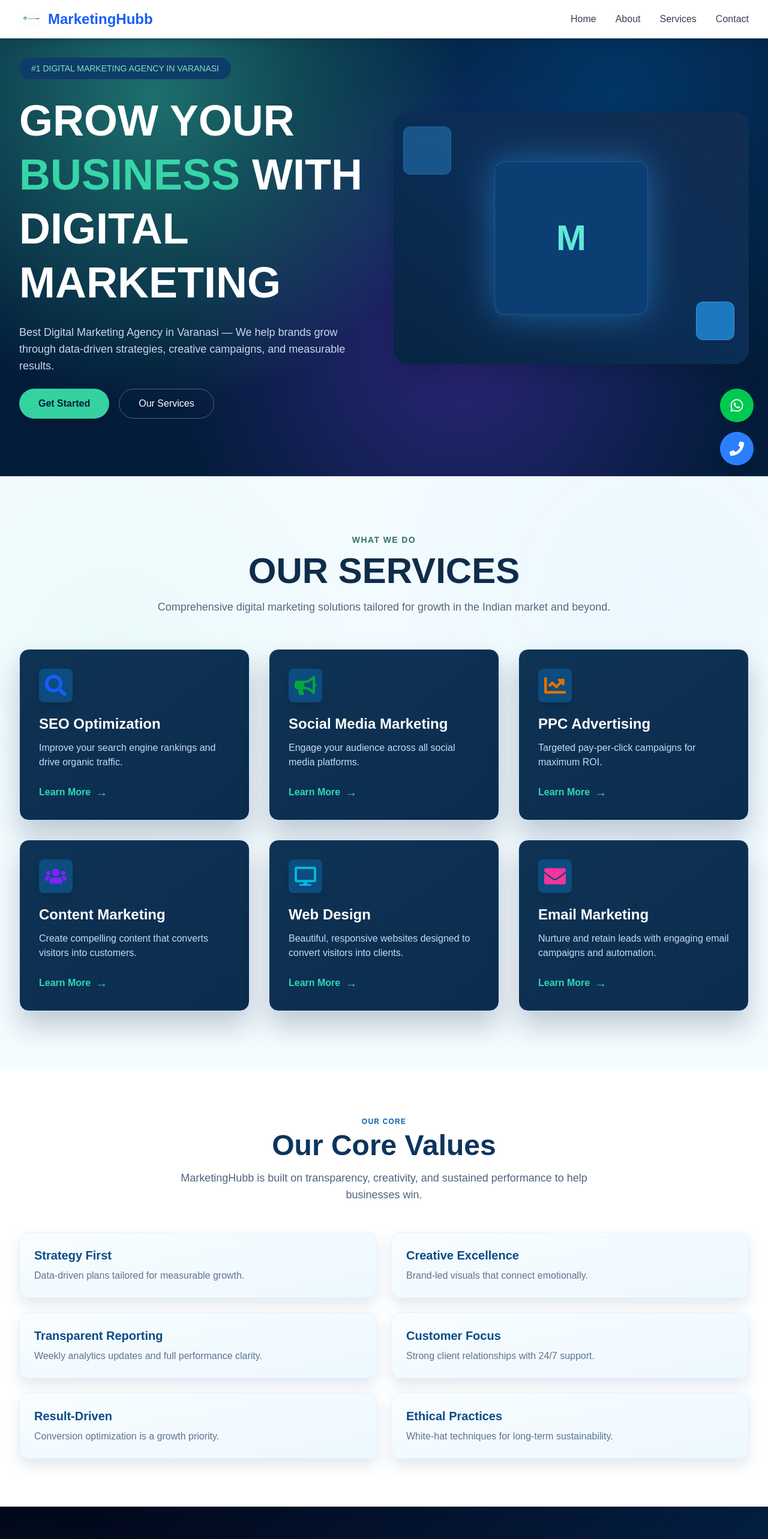
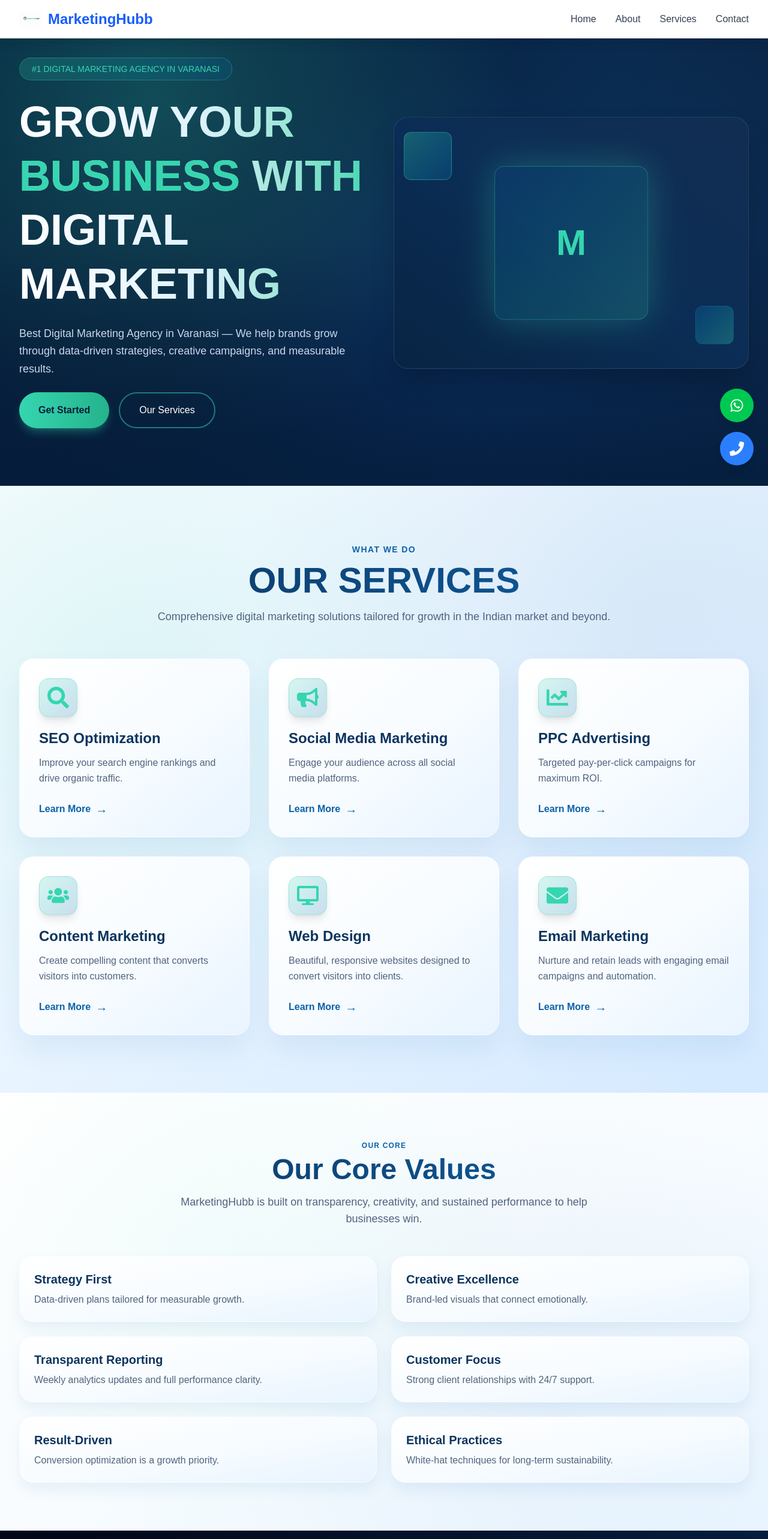
Before and after one commit to rohan-2004-web/marketinghubb, a Next.js app: page / in a window 1280 px wide. Shown: the top 2566 px of the page at 60% size. Built offline with nearby package versions, Linux system fonts and the light colour scheme.

Commit message:
Improve UI/UX with consistent color grading and modern design

```diff
--- a/app/components/CoreValuesSection.tsx
+++ b/app/components/CoreValuesSection.tsx
@@ -13,11 +13,12 @@ const coreValues = [
 
 export default function CoreValuesSection() {
   return (
-    <section className="py-20 bg-white" id="core-values">
-      <div className="max-w-7xl mx-auto px-4 sm:px-6 lg:px-8">
+    <section className="py-20 bg-gradient-to-br from-white via-[#f8fcff] to-[#e8f4ff] relative overflow-hidden" id="core-values">
+      <div className="absolute inset-0 bg-[radial-gradient(circle_at_30%_40%,rgba(53,214,176,0.05),transparent_50%),radial-gradient(circle_at_70%_60%,rgba(12,98,169,0.05),transparent_50%)]" />
+      <div className="relative max-w-7xl mx-auto px-4 sm:px-6 lg:px-8">
         <motion.div initial={{ opacity: 0, y: 20 }} whileInView={{ opacity: 1, y: 0 }} transition={{ duration: 0.8 }} className="text-center mb-12">
           <p className="text-xs font-semibold tracking-widest text-[#0c62a9] mb-2">OUR CORE</p>
-          <h2 className="text-4xl md:text-5xl font-bold text-[#0c345e]">Our Core Values</h2>
+          <h2 className="text-4xl md:text-5xl font-bold text-[#0c345e] bg-gradient-to-r from-[#0c345e] to-[#0c62a9] bg-clip-text text-transparent">Our Core Values</h2>
           <p className="mt-4 text-lg text-[#50647f] max-w-3xl mx-auto">
             MarketingHubb is built on transparency, creativity, and sustained performance to help businesses win.
           </p>
@@ -30,10 +31,14 @@ export default function CoreValuesSection() {
               initial={{ opacity: 0, y: 30 }}
               whileInView={{ opacity: 1, y: 0 }}
               transition={{ duration: 0.6, delay: index * 0.08 }}
-              className="rounded-2xl border border-[#e5f2ff] bg-gradient-to-br from-[#f8fdff] to-[#edf8ff] p-6 shadow-[0_12px_25px_rgba(61,104,157,0.15)]"
+              whileHover={{ y: -5, scale: 1.02 }}
+              className="group relative overflow-hidden rounded-3xl border border-white/50 bg-gradient-to-br from-white via-[#f8fcff] to-[#e8f4ff] p-6 shadow-[0_12px_25px_rgba(12,98,169,0.08)] hover:shadow-[0_20px_40px_rgba(12,98,169,0.15)] transition-all duration-300 backdrop-blur-sm"
             >
-              <h3 className="text-xl font-bold text-[#094b85]">{item.title}</h3>
-              <p className="mt-2 text-[#5e738f]">{item.description}</p>
+              <div className="absolute inset-0 bg-gradient-to-br from-[#35d6b0]/5 to-[#0c62a9]/5 opacity-0 group-hover:opacity-100 transition-opacity duration-300" />
+              <div className="relative z-10">
+                <h3 className="text-xl font-bold text-[#0c345e] group-hover:text-[#0c62a9] transition-colors duration-300">{item.title}</h3>
+                <p className="mt-2 text-[#50647f] group-hover:text-[#334155] transition-colors duration-300">{item.description}</p>
+              </div>
             </motion.div>
           ))}
         </div>
--- a/app/components/HeroSection.tsx
+++ b/app/components/HeroSection.tsx
@@ -4,8 +4,9 @@ import { motion } from 'framer-motion';
 
 export default function HeroSection() {
   return (
-    <section className="relative overflow-hidden bg-[#031c3a] text-white py-24">
-      <div className="absolute inset-0 bg-[radial-gradient(circle_at_20%_20%,rgba(61,213,172,0.45),transparent_43%),radial-gradient(circle_at_80%_20%,rgba(0,144,255,0.22),transparent_44%),radial-gradient(circle_at_60%_75%,rgba(126,58,255,0.3),transparent_50%)]" />
+    <section className="relative overflow-hidden bg-gradient-to-br from-[#031c3a] via-[#0a1f3c] to-[#0e2b54] text-white py-24">
+      <div className="absolute inset-0 bg-[radial-gradient(circle_at_20%_20%,rgba(53,214,176,0.25),transparent_50%),radial-gradient(circle_at_80%_20%,rgba(12,98,169,0.2),transparent_50%),radial-gradient(circle_at_60%_75%,rgba(15,75,169,0.3),transparent_50%)]" />
+      <div className="absolute inset-0 bg-gradient-to-t from-[#031c3a]/80 via-transparent to-transparent" />
       <div className="relative max-w-7xl mx-auto px-4 sm:px-6 lg:px-8">
         <div className="grid grid-cols-1 lg:grid-cols-2 gap-8 items-center">
           <motion.div
@@ -14,27 +15,29 @@ export default function HeroSection() {
             transition={{ duration: 0.8 }}
             className="space-y-6"
           >
-            <div className="inline-flex items-center gap-2 bg-[#0f3b69] px-5 py-2 rounded-full text-sm font-medium text-[#7DE2C0]">
+            <div className="inline-flex items-center gap-2 bg-gradient-to-r from-[#35d6b0]/20 to-[#0c62a9]/20 border border-[#35d6b0]/30 px-5 py-2 rounded-full text-sm font-medium text-[#35d6b0] backdrop-blur-sm">
               #1 DIGITAL MARKETING AGENCY IN VARANASI
             </div>
-            <h1 className="text-5xl md:text-7xl font-extrabold leading-tight">
-              GROW YOUR <span className="text-[#37d5a8]">BUSINESS</span> WITH <br /> DIGITAL MARKETING
+            <h1 className="text-5xl md:text-7xl font-extrabold leading-tight bg-gradient-to-r from-white via-[#e0f2ff] to-[#35d6b0] bg-clip-text text-transparent">
+              GROW YOUR <span className="text-[#35d6b0]">BUSINESS</span> WITH <br /> DIGITAL MARKETING
             </h1>
-            <p className="max-w-xl text-lg text-[#c8d8ee]">
+            <p className="max-w-xl text-lg text-[#c8d8ee] leading-relaxed">
               Best Digital Marketing Agency in Varanasi — We help brands grow through data-driven strategies, creative campaigns, and measurable results.
             </p>
             <div className="flex flex-wrap gap-4">
               <motion.a
                 href="#contact"
-                whileHover={{ scale: 1.03 }}
-                className="inline-flex items-center justify-center px-8 py-3 bg-[#35d1a1] text-[#031c3a] font-bold rounded-full shadow-lg hover:bg-[#25b08a] transition-all"
+                whileHover={{ scale: 1.05, y: -2 }}
+                whileTap={{ scale: 0.98 }}
+                className="inline-flex items-center justify-center px-8 py-4 bg-gradient-to-r from-[#35d6b0] to-[#24b38c] text-[#031c3a] font-bold rounded-full shadow-lg shadow-[#35d6b0]/30 hover:shadow-[#35d6b0]/50 transition-all duration-300"
               >
                 Get Started
               </motion.a>
               <motion.a
                 href="#services"
-                whileHover={{ scale: 1.03 }}
-                className="inline-flex items-center justify-center px-8 py-3 border border-white/30 rounded-full text-white hover:bg-white/10 transition-all"
+                whileHover={{ scale: 1.05, y: -2 }}
+                whileTap={{ scale: 0.98 }}
+                className="inline-flex items-center justify-center px-8 py-4 border-2 border-[#35d6b0]/50 rounded-full text-white hover:bg-[#35d6b0]/10 hover:border-[#35d6b0] transition-all duration-300 backdrop-blur-sm"
               >
                 Our Services
               </motion.a>
@@ -45,17 +48,17 @@ export default function HeroSection() {
             initial={{ opacity: 0, x: 40, scale: 0.95 }}
             animate={{ opacity: 1, x: 0, scale: 1 }}
             transition={{ duration: 0.8 }}
-            className="relative h-96 md:h-[420px] rounded-3xl bg-gradient-to-tr from-[#082443] via-[#0b2d55] to-[#122d52] shadow-2xl overflow-hidden"
+            className="relative h-96 md:h-[420px] rounded-3xl bg-gradient-to-tr from-[#082443] via-[#0b2d55] to-[#122d52] shadow-2xl overflow-hidden border border-white/10"
           >
             <motion.div
               animate={{ rotate: [0, 5, -5, 0], x: [0, 6, -6, 0], y: [0, -4, 4, 0] }}
               transition={{ duration: 7, repeat: Infinity, ease: 'easeInOut' }}
               className="absolute inset-0"
             >
-              <div className="absolute top-6 left-4 h-20 w-20 rounded-xl bg-[#1b5a91]/90 border border-[#1f7cb7]/60 backdrop-blur-sm" />
-              <div className="absolute bottom-10 right-6 h-16 w-16 rounded-xl bg-[#1e81cd]/90 border border-[#64b4f3]/50 backdrop-blur-sm" />
+              <div className="absolute top-6 left-4 h-20 w-20 rounded-xl bg-gradient-to-br from-[#35d6b0]/30 to-[#0c62a9]/30 border border-[#35d6b0]/40 backdrop-blur-sm" />
+              <div className="absolute bottom-10 right-6 h-16 w-16 rounded-xl bg-gradient-to-br from-[#0c62a9]/30 to-[#35d6b0]/30 border border-[#0c62a9]/40 backdrop-blur-sm" />
               <div className="absolute inset-0 flex items-center justify-center">
-                <div className="h-64 w-64 rounded-2xl bg-[#0c3e74] border border-[#1f7cb7]/50 shadow-[0_0_60px_rgba(57,165,255,0.45)] flex items-center justify-center text-6xl font-black text-[#60e9d7]">
+                <div className="h-64 w-64 rounded-2xl bg-gradient-to-br from-[#0c62a9]/20 to-[#35d6b0]/20 border border-[#35d6b0]/30 shadow-[0_0_60px_rgba(53,214,176,0.3)] flex items-center justify-center text-6xl font-black text-[#35d6b0] backdrop-blur-sm">
                   M
                 </div>
               </div>
--- a/app/components/ServiceSection.tsx
+++ b/app/components/ServiceSection.tsx
@@ -7,32 +7,32 @@ import { FaSearch, FaBullhorn, FaChartLine, FaUsers, FaDesktop, FaEnvelope } fro
 const services = [
   {
     slug: 'seo-optimization',
-    icon: <FaSearch className="text-4xl text-blue-600" />,
+    icon: <FaSearch className="text-4xl text-[#35d6b0]" />,
     title: 'SEO Optimization',
     description: 'Improve your search engine rankings and drive organic traffic.',
   },
   {
-    icon: <FaBullhorn className="text-4xl text-green-600" />,
+    icon: <FaBullhorn className="text-4xl text-[#35d6b0]" />,
     title: 'Social Media Marketing',
     description: 'Engage your audience across all social media platforms.',
   },
   {
-    icon: <FaChartLine className="text-4xl text-amber-600" />,
+    icon: <FaChartLine className="text-4xl text-[#35d6b0]" />,
     title: 'PPC Advertising',
     description: 'Targeted pay-per-click campaigns for maximum ROI.',
   },
   {
-    icon: <FaUsers className="text-4xl text-violet-600" />,
+    icon: <FaUsers className="text-4xl text-[#35d6b0]" />,
     title: 'Content Marketing',
     description: 'Create compelling content that converts visitors into customers.',
   },
   {
-    icon: <FaDesktop className="text-4xl text-cyan-500" />,
+    icon: <FaDesktop className="text-4xl text-[#35d6b0]" />,
     title: 'Web Design',
     description: 'Beautiful, responsive websites designed to convert visitors into clients.',
   },
   {
-    icon: <FaEnvelope className="text-4xl text-pink-500" />,
+    icon: <FaEnvelope className="text-4xl text-[#35d6b0]" />,
     title: 'Email Marketing',
     description: 'Nurture and retain leads with engaging email campaigns and automation.',
   },
@@ -40,8 +40,8 @@ const services = [
 
 export default function ServiceSection() {
   return (
-    <section className="py-24 bg-[#f4fcff] relative overflow-hidden" id="services">
-      <div className="absolute inset-0 opacity-20 bg-[radial-gradient(circle_at_15%_30%,rgba(56,202,165,0.25),transparent_35%),radial-gradient(circle_at_85%_20%,rgba(33,150,243,0.2),transparent_42%)]" />
+    <section className="py-24 bg-gradient-to-br from-[#f8fcff] via-[#e8f4ff] to-[#d4e9ff] relative overflow-hidden" id="services">
+      <div className="absolute inset-0 bg-[radial-gradient(circle_at_15%_30%,rgba(53,214,176,0.1),transparent_50%),radial-gradient(circle_at_85%_20%,rgba(12,98,169,0.08),transparent_50%)]" />
       <div className="relative max-w-7xl mx-auto px-4 sm:px-6 lg:px-8">
         <motion.div
           initial={{ opacity: 0, y: 50 }}
@@ -49,11 +49,11 @@ export default function ServiceSection() {
           transition={{ duration: 0.8 }}
           className="text-center mb-14"
         >
-          <p className="text-sm font-semibold tracking-widest text-[#2F7065] mb-3">WHAT WE DO</p>
-          <h2 className="text-5xl md:text-6xl font-extrabold text-[#0f2d4a] mb-4">
+          <p className="text-sm font-semibold tracking-widest text-[#0c62a9] mb-3">WHAT WE DO</p>
+          <h2 className="text-5xl md:text-6xl font-extrabold text-[#0c345e] mb-4 bg-gradient-to-r from-[#0c345e] to-[#0c62a9] bg-clip-text text-transparent">
             OUR SERVICES
           </h2>
-          <p className="text-lg text-[#56667f] max-w-3xl mx-auto">
+          <p className="text-lg text-[#50647f] max-w-3xl mx-auto">
             Comprehensive digital marketing solutions tailored for growth in the Indian market and beyond.
           </p>
         </motion.div>
@@ -65,20 +65,23 @@ export default function ServiceSection() {
               initial={{ opacity: 0, y: 30 }}
               whileInView={{ opacity: 1, y: 0 }}
               transition={{ duration: 0.8, delay: index * 0.12 }}
-              whileHover={{ y: -8 }}
-              className="relative overflow-hidden rounded-2xl border border-[#cde5f9] bg-gradient-to-br from-[#0f3354] to-[#0b2c4f] p-8 shadow-[0_25px_45px_rgba(5,21,61,0.22)]"
+              whileHover={{ y: -8, scale: 1.02 }}
+              className="group relative overflow-hidden rounded-3xl border border-white/50 bg-gradient-to-br from-white via-[#f8fcff] to-[#e8f4ff] p-8 shadow-[0_25px_45px_rgba(12,98,169,0.08)] hover:shadow-[0_35px_65px_rgba(12,98,169,0.15)] transition-all duration-300 backdrop-blur-sm"
             >
-              <div className="mb-5 inline-flex items-center justify-center h-14 w-14 rounded-lg bg-[#0d4c7f] text-[#2fd8ba] shadow-lg">
-                {service.icon}
+              <div className="absolute inset-0 bg-gradient-to-br from-[#35d6b0]/5 to-[#0c62a9]/5 opacity-0 group-hover:opacity-100 transition-opacity duration-300" />
+              <div className="relative z-10">
+                <div className="mb-5 inline-flex items-center justify-center h-16 w-16 rounded-2xl bg-gradient-to-br from-[#35d6b0]/20 to-[#0c62a9]/20 border border-[#35d6b0]/30 text-[#35d6b0] shadow-lg group-hover:shadow-[#35d6b0]/20 transition-all duration-300">
+                  {service.icon}
+                </div>
+                <h3 className="text-2xl font-bold text-[#0c345e] mb-3 group-hover:text-[#0c62a9] transition-colors duration-300">{service.title}</h3>
+                <p className="text-[#50647f] mb-6 leading-relaxed">{service.description}</p>
+                <Link
+                  href={`/service/${service.slug}`}
+                  className="inline-flex items-center gap-2 text-[#0c62a9] font-semibold hover:text-[#35d6b0] transition-colors duration-300 group-hover:gap-3"
+                >
+                  Learn More <span className="text-xl transition-transform duration-300 group-hover:translate-x-1">→</span>
+                </Link>
               </div>
-              <h3 className="text-2xl font-bold text-white mb-3">{service.title}</h3>
-              <p className="text-[#c6dbf6] mb-6">{service.description}</p>
-              <Link
-                href={`/service/${service.slug}`}
-                className="inline-flex items-center gap-2 text-[#2fd8ba] font-semibold"
-              >
-                Learn More <span className="text-xl">→</span>
-              </Link>
             </motion.div>
           ))}
         </div>
```
